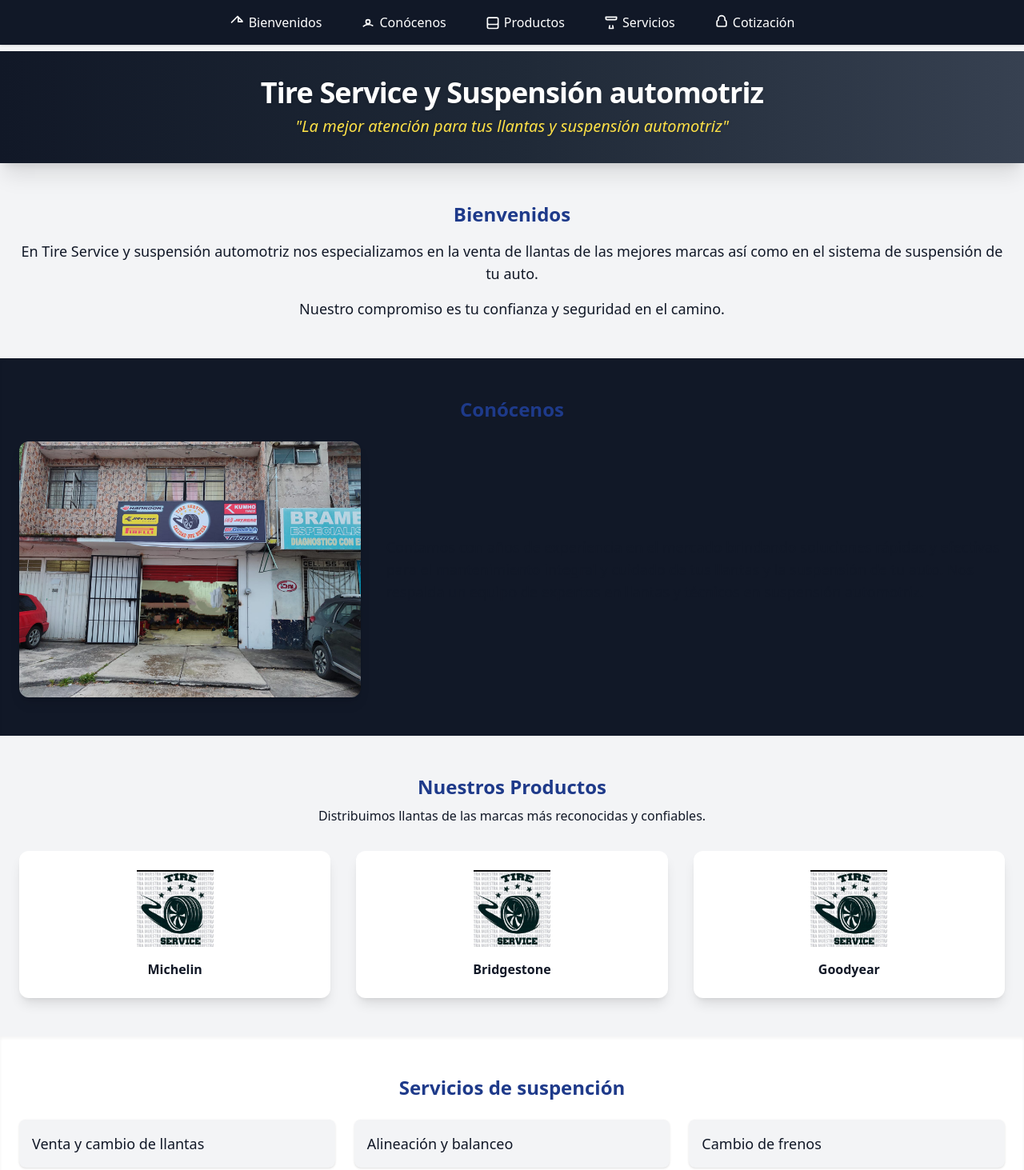
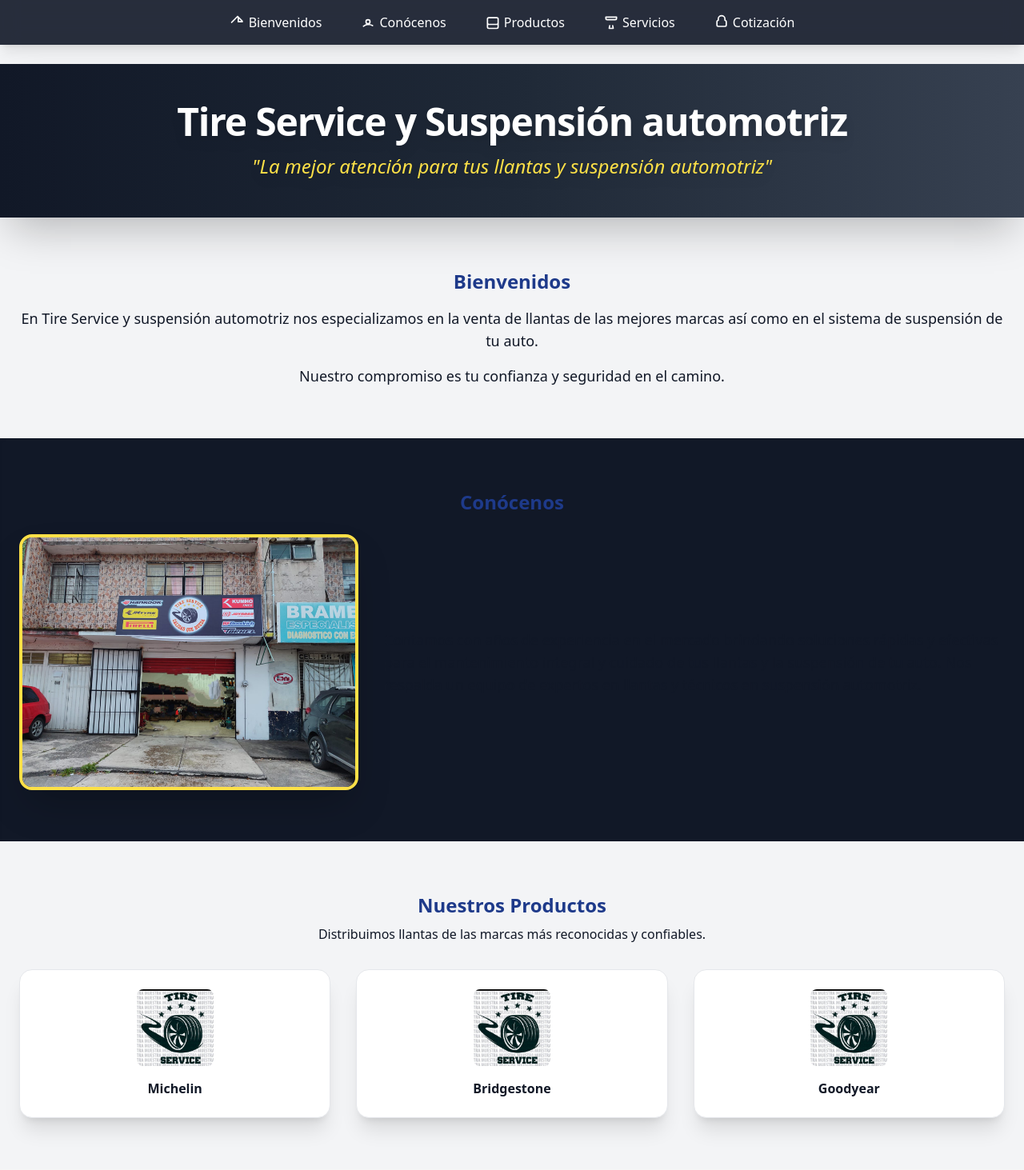
Before and after one commit to tire-service/general-mechanics, a plain HTML site: page index.html in a window 1280 px wide. Shown: the top 1463 px of the page at 80% size. Drawn offline with nearby package versions, Linux system fonts and the light colour scheme.

Commit message:
Colores mejora

```diff
--- a/index.html
+++ b/index.html
@@ -8,7 +8,7 @@
 </head>
 <body class="bg-gray-100 text-gray-900 font-sans">
   <!-- Menú de navegación -->
-  <nav class="bg-gray-900 text-white fixed w-full z-50 top-0 left-0 shadow">
+  <nav class="bg-gray-900/90 backdrop-blur-md text-white fixed w-full z-50 top-0 left-0 shadow-lg">
     <div class="container mx-auto flex justify-center gap-6 py-3">
       <a href="#bienvenida" class="flex items-center gap-1 px-3 py-1 rounded-lg hover:bg-blue-600 hover:text-yellow-300 transition duration-300"><svg xmlns='http://www.w3.org/2000/svg' class='h-5 w-5' fill='none' viewBox='0 0 24 24' stroke='currentColor'><path stroke-linecap='round' stroke-linejoin='round' stroke-width='2' d='M3 12l2-2m0 0l7-7 7 7M13 5v6h6'/></svg>Bienvenidos</a>
       <a href="#conocenos" class="flex items-center gap-1 px-3 py-1 rounded-lg hover:bg-blue-600 hover:text-yellow-300 transition duration-300"><svg xmlns='http://www.w3.org/2000/svg' class='h-5 w-5' fill='none' viewBox='0 0 24 24' stroke='currentColor'><path stroke-linecap='round' stroke-linejoin='round' stroke-width='2' d='M5.121 17.804A13.937 13.937 0 0112 15c2.485 0 4.797.657 6.879 1.804M15 11a3 3 0 11-6 0 3 3 0 016 0z'/></svg>Conócenos</a>
@@ -17,57 +17,57 @@
       <a href="#cotizacion" class="flex items-center gap-1 px-3 py-1 rounded-lg hover:bg-green-600 hover:text-yellow-300 transition duration-300"><svg xmlns='http://www.w3.org/2000/svg' class='h-5 w-5' fill='none' viewBox='0 0 24 24' stroke='currentColor'><path stroke-linecap='round' stroke-linejoin='round' stroke-width='2' d='M17 9V7a5 5 0 00-10 0v2a2 2 0 00-2 2v5a2 2 0 002 2h10a2 2 0 002-2v-5a2 2 0 00-2-2z'/></svg>Cotización</a>
     </div>
   </nav>
-  <div class="h-16"></div> <!-- Espacio para el menú fijo -->
+  <div class="h-20"></div> <!-- Espacio para el menú fijo -->
 
   <!-- Encabezado -->
-  <header class="bg-gradient-to-r from-gray-900 via-gray-800 to-gray-700 text-white py-8 shadow-xl">
+  <header class="bg-gradient-to-r from-gray-900 via-gray-800 to-gray-700 text-white py-12 shadow-2xl">
     <div class="container mx-auto text-center">
-  <h1 class="text-4xl font-extrabold tracking-tight drop-shadow">Tire Service y Suspensión automotriz</h1>
-  <p class="mt-2 text-xl italic text-yellow-300 drop-shadow">"La mejor atención para tus llantas y suspensión automotriz"</p>
+  <h1 class="text-5xl font-extrabold tracking-tight drop-shadow-lg mb-4">Tire Service y Suspensión automotriz</h1>
+  <p class="mt-2 text-2xl italic text-yellow-300 drop-shadow-lg">"La mejor atención para tus llantas y suspensión automotriz"</p>
     </div>
   </header>
 
   <!-- Bienvenida -->
-  <section id="bienvenida" class="py-12 container mx-auto px-6 text-center">
+  <section id="bienvenida" class="py-16 container mx-auto px-6 text-center">
     <h2 class="text-2xl font-bold text-blue-900">Bienvenidos</h2>
     <p class="mt-4 text-lg">En Tire Service y suspensión automotriz nos especializamos en la venta de llantas de las mejores marcas así como en el sistema de suspensión de tu auto. </p>
     <p class="mt-4 text-lg">Nuestro compromiso es tu confianza y seguridad en el camino.</p>
   </section>
 
   <!-- Conócenos -->
-  <section id="conocenos" class="bg-gray-900 py-12 shadow-inner">
+  <section id="conocenos" class="bg-gray-900 py-16 shadow-inner">
     <div class="container mx-auto px-6 text-center">
           <h2 class="text-2xl font-bold text-blue-900">Conócenos</h2>
           <div class="flex flex-col md:flex-row items-center justify-center mt-6 gap-8">
-            <img src="assets/taller.png" alt="Foto del taller" class="w-full md:w-1/2 rounded-xl shadow-lg object-cover max-h-80">
+            <img src="assets/taller.png" alt="Foto del taller" class="w-full md:w-1/2 rounded-2xl shadow-2xl object-cover max-h-80 border-4 border-yellow-300">
             <p class="mt-4 text-lg md:mt-0 md:text-left">Contamos con años de experiencia en el mercado brindando soluciones rápidas y efectivas para el mantenimiento integral y cuidado de tus llantas y la suspensión de tu auto. Nos respalda un equipo de expertos en llantas y técnicos en suspensión automotriz.</p>
           </div>
     </div>
   </section>
 
   <!-- Nuestros productos -->
-  <section id="productos" class="py-12 container mx-auto px-6">
+  <section id="productos" class="py-16 container mx-auto px-6">
     <h2 class="text-2xl font-bold text-blue-900 text-center">Nuestros Productos</h2>
     <p class="text-center mt-2">Distribuimos llantas de las marcas más reconocidas y confiables.</p>
 
     <div class="grid grid-cols-1 sm:grid-cols-2 md:grid-cols-3 gap-8 mt-8">
-      <div class="bg-white p-6 rounded-xl shadow-lg">
-        <img src="assets/tire.png" alt="Michelin" class="h-24 mx-auto">
-        <p class="mt-4 text-center font-semibold">Michelin</p>
+      <div class="bg-white p-6 rounded-2xl shadow-xl border border-gray-200 hover:scale-105 hover:shadow-2xl transition-transform duration-300">
+        <img src="assets/tire.png" alt="Michelin" class="h-24 mx-auto rounded-lg mb-2">
+        <p class="mt-4 text-center font-bold text-gray-900">Michelin</p>
       </div>
-      <div class="bg-white p-6 rounded-xl shadow-lg">
-        <img src="assets/tire.png" alt="Bridgestone" class="h-24 mx-auto">
-        <p class="mt-4 text-center font-semibold">Bridgestone</p>
+      <div class="bg-white p-6 rounded-2xl shadow-xl border border-gray-200 hover:scale-105 hover:shadow-2xl transition-transform duration-300">
+        <img src="assets/tire.png" alt="Bridgestone" class="h-24 mx-auto rounded-lg mb-2">
+        <p class="mt-4 text-center font-bold text-gray-900">Bridgestone</p>
       </div>
-      <div class="bg-white p-6 rounded-xl shadow-lg">
-        <img src="assets/tire.png" alt="Goodyear" class="h-24 mx-auto">
-        <p class="mt-4 text-center font-semibold">Goodyear</p>
+      <div class="bg-white p-6 rounded-2xl shadow-xl border border-gray-200 hover:scale-105 hover:shadow-2xl transition-transform duration-300">
+        <img src="assets/tire.png" alt="Goodyear" class="h-24 mx-auto rounded-lg mb-2">
+        <p class="mt-4 text-center font-bold text-gray-900">Goodyear</p>
       </div>
     </div>
   </section>
 
   <!-- Servicios -->
-  <section id="servicios" class="bg-white py-12 shadow-inner">
+  <section id="servicios" class="bg-white py-16 shadow-inner">
     <div class="container mx-auto px-6">
       <h2 class="text-2xl font-bold text-blue-900 text-center">Servicios de suspención</h2>
       <ul class="mt-6 grid grid-cols-1 sm:grid-cols-2 md:grid-cols-3 gap-6 text-lg">
@@ -81,7 +81,7 @@
   </section>
 
   <!-- Visítanos -->
-  <section id="cotizacion" class="py-12 container mx-auto px-6 text-center">
+  <section id="cotizacion" class="py-16 container mx-auto px-6 text-center">
     <h2 class="text-2xl font-bold text-blue-900">Visítanos o solicita una cotización</h2>
     <p class="mt-4 text-lg">📍 Dirección: Armada de México MZA E LTE 14/2 , FRACCIONAMIENTO, Popular Emiliano Zapata, Coyoacán, 04919 Ciudad de México</p>
     <p class="text-lg">📞 Teléfono: <a href="tel:+525540394994" class="text-blue-700 font-semibold">+52 5540394994</a></p>
@@ -90,7 +90,7 @@
   </section>
 
   <!-- Pie -->
-  <footer class="bg-gray-900 text-white py-6 mt-12 text-center">
+  <footer class="bg-gray-900 text-white py-8 mt-16 text-center shadow-inner">
     <p>&copy; 2025 Tire Service | Todos los derechos reservados</p>
   </footer>
 
```
